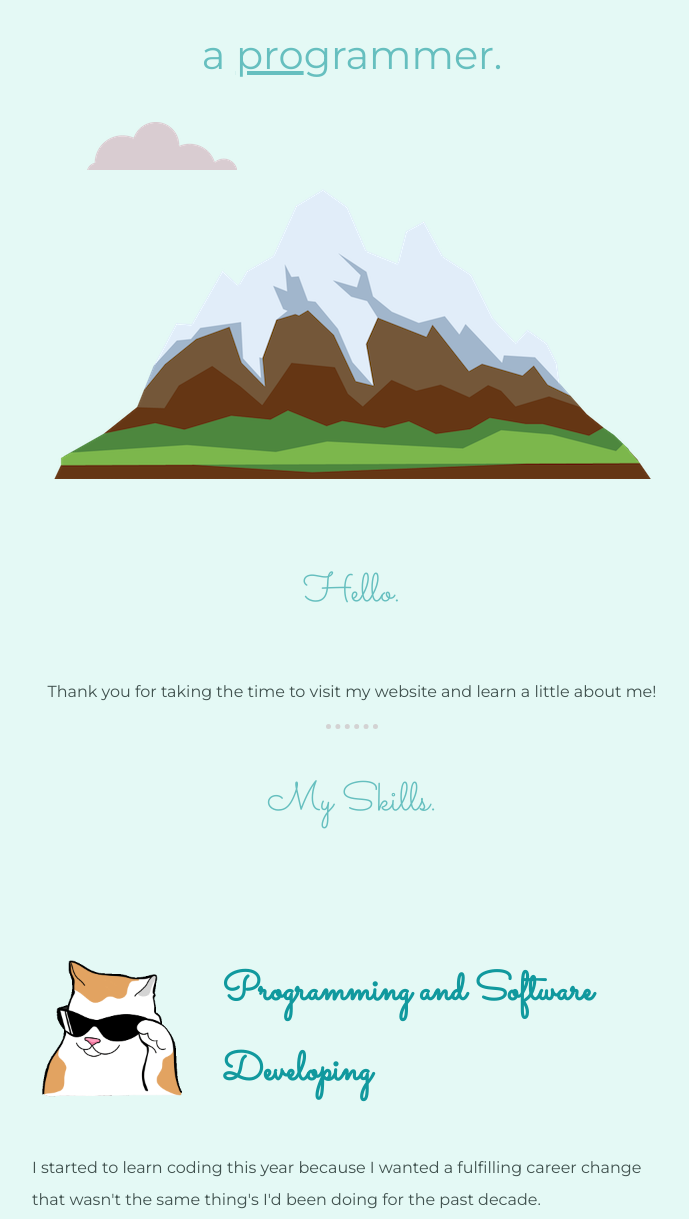
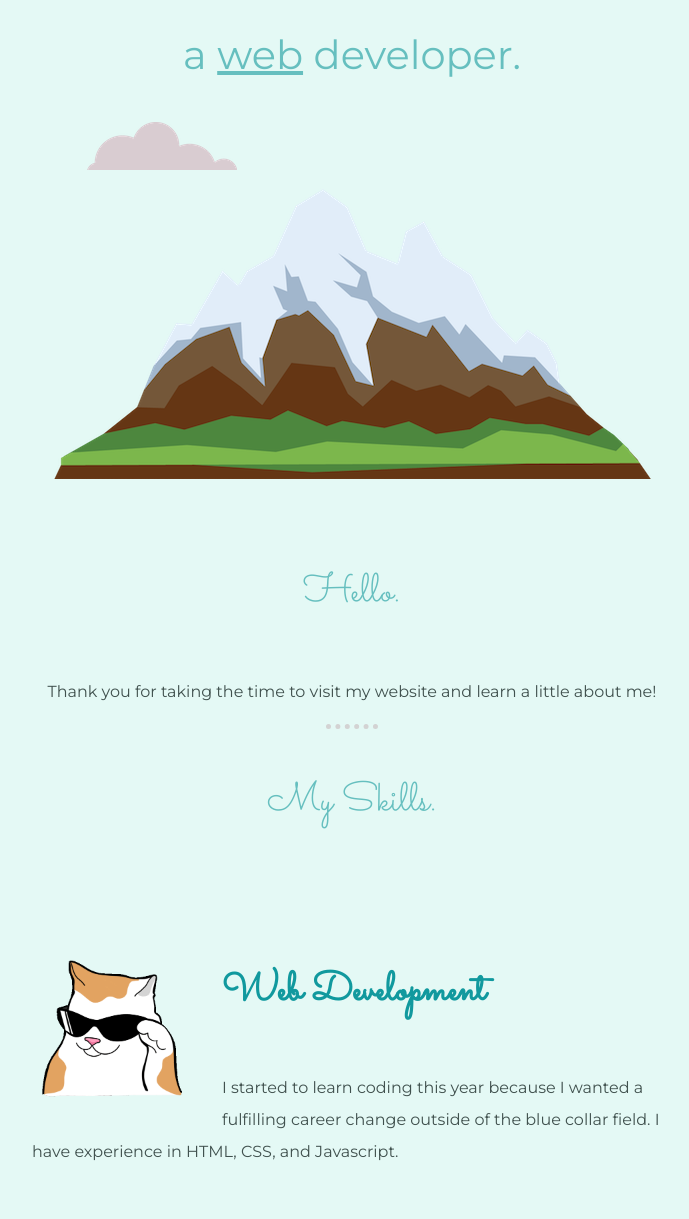
Before and after one commit to zombigiraffe/bootcamp-css-learning, a plain HTML site: page index.html in a window 1280 px wide. Shown: the part 333-1552 px from the top of the page, without its empty margins (288-977 px from the left). Drawn offline with Linux system fonts and the light colour scheme; a web font is replaced by a local one.

Commit message:
Add files via upload

```diff
--- a/index.html
+++ b/index.html
@@ -21,7 +21,7 @@
   <div class="top-container">
     <img class="cloud1" src="images/cloud.png" alt="cloud image">
     <h1>I'm Arron Mixell.</h1>
-    <h2 class="aprogrammer">a <span class="pro">pro</span>grammer.</h2>
+    <h2 class="aprogrammer">a <span class="pro">web</span> developer.</h2>
     <img class="cloud2" src="images/cloud.png" alt="cloud image">
     <img class="mountain" src="images/mountain.png" alt="cloud image">
   </div>
@@ -39,8 +39,8 @@
       <h2>My Skills.</h2>
       <div class="skill-row">
         <img class= "coolcat" src="images/cool cat.gif" alt="coolcatgif">
-        <h3>Programming and Software Developing</h3>
-        <p>I started to learn coding this year because I wanted a fulfilling career change that wasn't the same thing's I'd been doing for the past decade.</p>
+        <h3>Web Development</h3>
+        <p>I started to learn coding this year because I wanted a fulfilling career change outside of the blue collar field. I have experience in HTML, CSS, and Javascript.</p>
       </div>
 
       <div class="skill-row">
```
